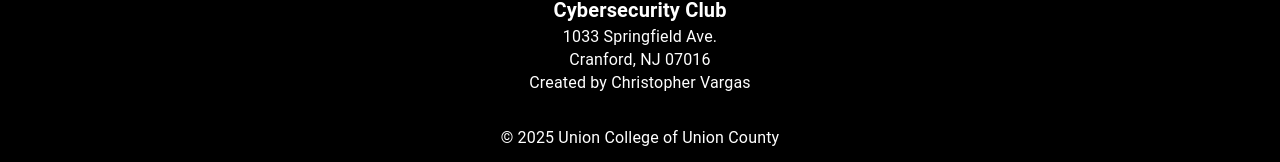
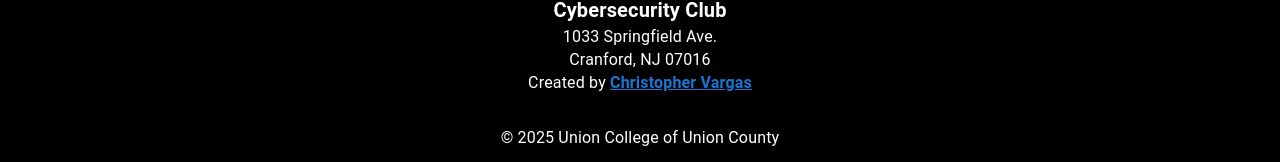
Before and after one commit to Chrisawgey/cs-club-website, a React (Create React App) app: page / in a window 1280 px wide. Shown: the part 1108-1270 px from the top of the page. Built offline with nearby package versions, Linux system fonts and the light colour scheme; no server answers; the database is empty.

Commit message:
UNDERLINED

```diff
--- a/src/pages/Home.js
+++ b/src/pages/Home.js
@@ -149,7 +149,23 @@
                   <Typography variant="h6" sx={{ fontWeight: 'bold', fontSize: { xs: '1rem', md: '1.25rem' } }}>UCNJ Computer Science & Cybersecurity Club</Typography> {/* Adjusted font size for mobile */}
                   <Typography variant="body2" sx={{ fontSize: { xs: '0.875rem', md: '1rem' } }}>1033 Springfield Ave.</Typography> {/* Adjusted font size for mobile */}
                   <Typography variant="body2" sx={{ fontSize: { xs: '0.875rem', md: '1rem' } }}>Cranford, NJ 07016</Typography> {/* Adjusted font size for mobile */}
-                  <Typography variant="body2" sx={{ fontSize: { xs: '0.875rem', md: '1rem' } }}>Created by Christopher Vargas</Typography> {/* Adjusted font size for mobile */}
+                  <Typography variant="body2" sx={{ fontSize: { xs: '0.875rem', md: '1rem' } }}>Created by{' '}
+                    <a
+                    href="https://www.linkedin.com/in/chrisvpopoca/"
+                    target="_blank"
+                    rel="noopener noreferrer"
+                    style={{
+                      textDecoration: 'underline',
+                      color: '#1976d2',
+                      fontWeight: 'bold',
+                      transition: 'color 0.2s ease-in-out'
+                    }}
+                    onMouseEnter={(e) => e.target.style.color = '#125699'}
+                    onMouseLeave={(e) => e.target.style.color = '#1976d2'}
+                  >
+                    Christopher Vargas
+                  </a>
+                </Typography>
                 </Grid>
               </Grid>
               <Typography variant="body2" sx={{ mt: 4, fontSize: { xs: '0.875rem', md: '1rem' } }}>© 2025 Union College of Union County</Typography> {/* Adjusted font size for mobile */}
```
